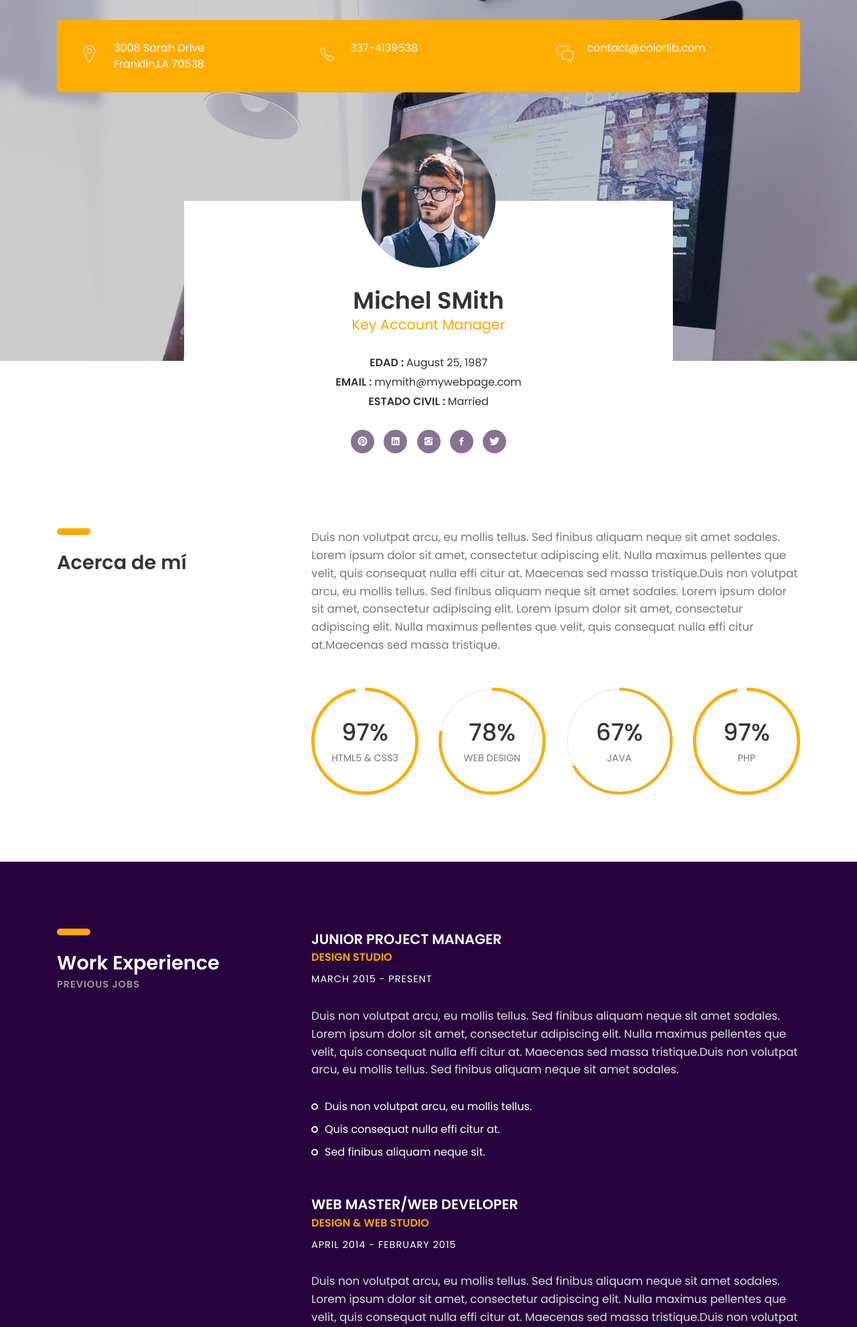
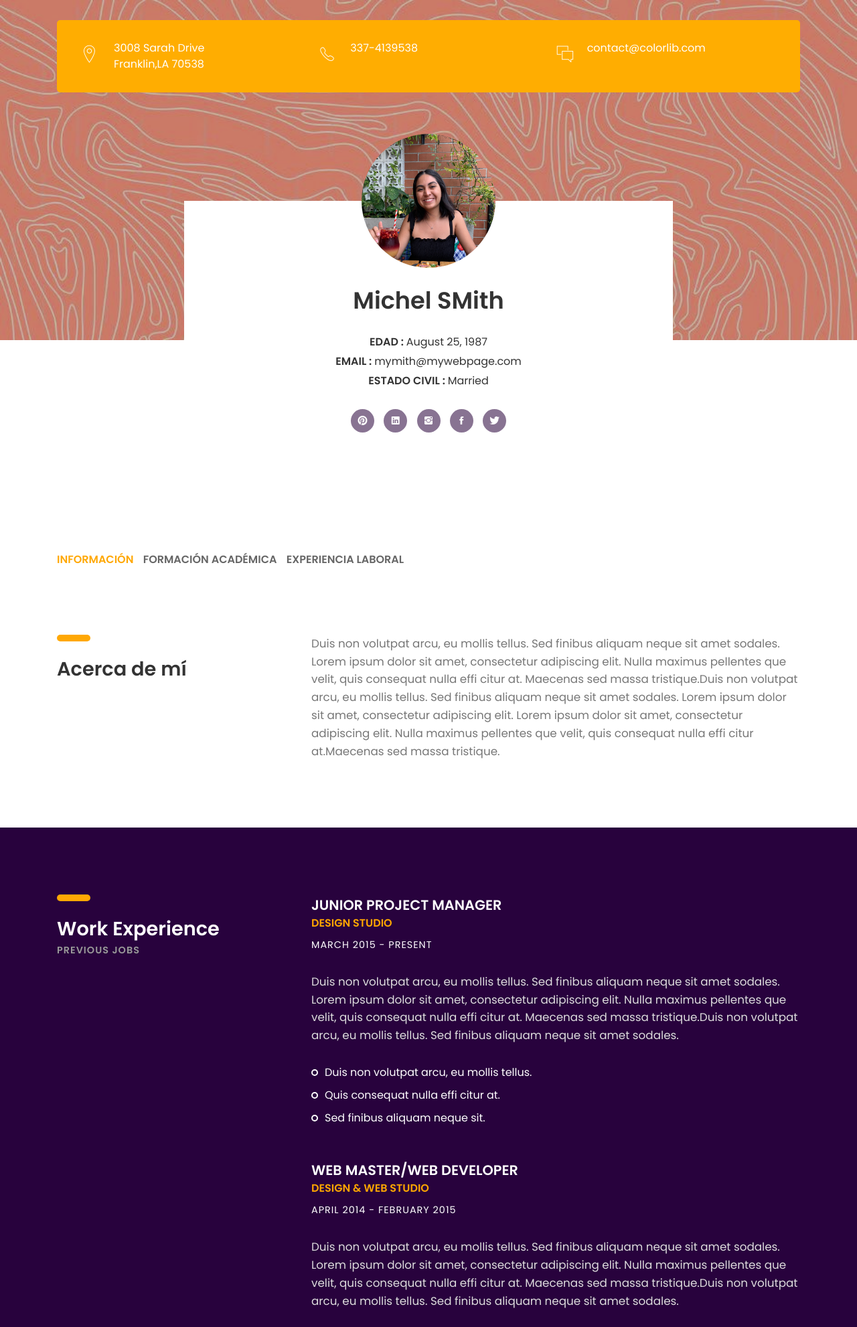
Before and after one commit to alejclemus/cvflask, a Flask app: page / in a window 1280 px wide. Shown: the top 1982 px of the page at 67% size. Run offline with Flask 2, Linux system fonts and the light colour scheme; parts of the project's set-up code (start-up, migrations or seed data) failed here and were passed over; some libraries are stand-ins or nearby versions; some web fonts are replaced.

Commit message:
changed pictures

```diff
--- a/Templates/index.html
+++ b/Templates/index.html
@@ -69,9 +69,8 @@
 				<div class="col-md-1 col-lg-2"></div>
 				<div class="col-md-10 col-lg-8">
 					<div class="intro">
-						<div class="profile-img"><img src="{{ url_for('static', filename='images/profile-1-250x250.jpg') }}" alt=""></div>
+						<div class="profile-img"><img src="{{ url_for('static', filename='images/profile-1-250x250.jpeg') }}" alt=""></div>
 						<h2><b>Michel SMith</b></h2>
-						<h4 class="font-yellow">Key Account Manager</h4>
 						<ul class="information margin-tb-30">
 							<li><b>EDAD : </b>August 25, 1987</li>
 							<li><b>EMAIL : </b>mymith@mywebpage.com</li>
@@ -89,6 +88,20 @@
 			</div><!-- row -->
 		</div><!-- container -->
 	</section><!-- intro-section -->
+
+	<section class="portfolio-section section">
+			<div class="container">
+				<div class="row">
+					<div class="col-sm-8">
+						<div class="portfolioFilter clearfix margin-b-80">
+							<a href="#" data-filter="*" class="current"><b>INFORMACIÓN</b></a>
+							<a href="#" data-filter=".web-design"><b>FORMACIÓN ACADÉMICA</b></a>
+							<a href="#" data-filter=".branding"><b>EXPERIENCIA LABORAL</b></a>
+						</div><!-- portfolioFilter -->
+					</div><!-- col-sm-8 -->
+				</div><!-- row -->
+			</div><!-- container -->
+	</section><!-- portfolio-section -->
 
 	<section class="about-section section">
 		<div class="container">
@@ -108,44 +121,6 @@
 					adipiscing elit. Nulla maximus pellentes que velit, quis consequat nulla
 					effi citur at.Maecenas sed massa tristique.</p>
 
-					<div class="row">
-						<div class="col-sm-6 col-md-6 col-lg-3">
-							<div class="radial-prog-area margin-b-30">
-								<div class="radial-progress" data-prog-percent=".97">
-									<div></div>
-									<h6 class="progress-title">HTML5 & CSS3</h6>
-								</div>
-							</div><!-- radial-prog-area-->
-						</div><!-- col-sm-6-->
-
-						<div class="col-sm-6 col-md-6 col-lg-3">
-							<div class="radial-prog-area margin-b-30">
-								<div class="radial-progress" data-prog-percent=".78">
-									<div></div>
-									<h6 class="progress-title">WEB DESIGN</h6>
-								</div>
-							</div><!-- radial-prog-area-->
-						</div><!-- col-sm-6-->
-
-						<div class="col-sm-6 col-md-6 col-lg-3">
-							<div class="radial-prog-area margin-b-30">
-								<div class="radial-progress" data-prog-percent=".67">
-									<div></div>
-									<h6 class="progress-title">JAVA</h6>
-								</div>
-							</div><!-- radial-prog-area-->
-						</div><!-- col-sm-6-->
-
-						<div class="col-sm-6 col-md-6 col-lg-3">
-							<div class="radial-prog-area margin-b-50">
-								<div class="radial-progress" data-prog-percent=".97">
-									<div></div>
-									<h6 class="progress-title">PHP</h6>
-								</div>
-							</div><!-- radial-prog-area-->
-						</div><!-- col-sm-6-->
-
-					</div><!-- row -->
 				</div><!-- col-sm-8 -->
 			</div><!-- row -->
 		</div><!-- container -->
@@ -245,41 +220,6 @@
 
 	</section><!-- about-section -->
 
-	<section class="counter-section" id="counter">
-		<div class="container">
-			<div class="row">
-
-				<div class="col-sm-6 col-md-6 col-lg-3">
-					<div class="counter margin-b-30">
-						<h1 class="title"><b><span class="counter-value" data-duration="400" data-count="3">0</span></b></h1>
-						<h5 class="desc"><b>Coder Degrees</b></h5>
-					</div><!-- counter -->
-				</div><!-- col-md-3-->
-
-				<div class="col-sm-6 col-md-6 col-lg-3">
-					<div class="counter margin-b-30">
-						<h1 class="title"><b><span class="counter-value" data-duration="1400" data-count="25">0</span></b></h1>
-						<h5 class="desc"><b>Project Completed</b></h5>
-					</div><!-- counter -->
-				</div><!-- col-md-3-->
-
-				<div class="col-sm-6 col-md-6 col-lg-3">
-					<div class="counter margin-b-30">
-						<h1 class="title"><b><span class="counter-value" data-duration="700" data-count="311">0</span></b></h1>
-						<h5 class="desc"><b>Satisfied Clients</b></h5>
-					</div><!-- counter -->
-				</div><!-- col-md-3-->
-
-				<div class="col-sm-6 col-md-6 col-lg-3">
-					<div class="counter margin-b-30">
-						<h1 class="title"><b><span class="counter-value" data-duration="2000" data-count="732">0</span></b></h1>
-						<h5 class="desc"><b>Finished Projects</b></h5>
-					</div><!-- margin-b-30 -->
-				</div><!-- col-md-3-->
-
-			</div><!-- row-->
-		</div><!-- container-->
-    </section><!-- counter-section-->
 
 	<footer>
 		<p class="copyright">
```
Also changed, not shown: Templates/images/profile-1-250x250.jpeg (added), Templates/images/profile-1-250x250.jpg (deleted), Templates/images/slider-1-1920x1080.jpg, 2 other files.
